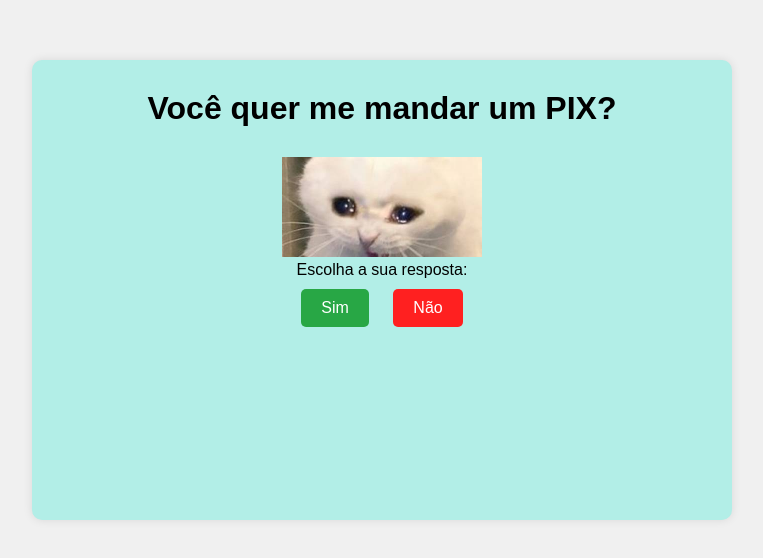
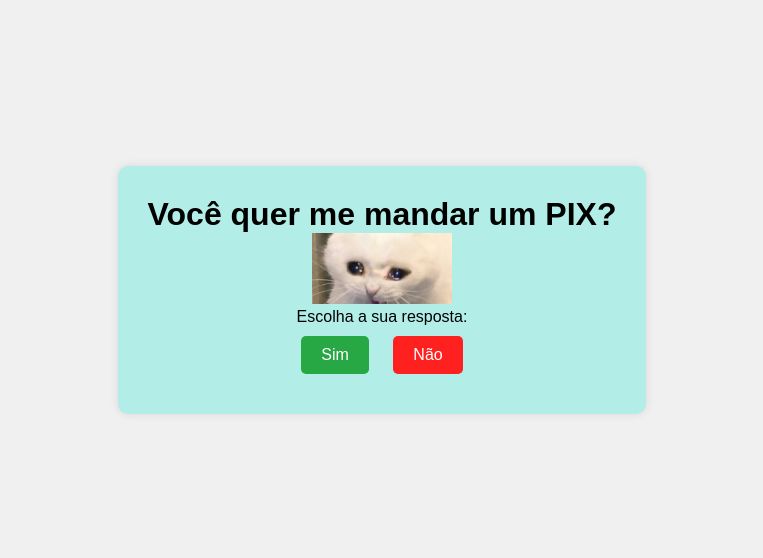
Before and after one commit to adlereduardo/botao-interativo, a plain HTML site: page index.html in a window 1280 px wide. Shown: the part 110-668 px from the top of the page, without its empty margins (258-1021 px from the left). Drawn offline with Linux system fonts and the light colour scheme.

Commit message:
style.css

```diff
--- a/css/style.css
+++ b/css/style.css
@@ -3,7 +3,6 @@
     margin: 0; /* Zera a margem */
     padding: 0; /* Zera o espaçamento dos itens */
 }
-
 /* Define o estilo da página */
 body {
     font-family: Arial, sans-serif; /* Define a Fonte */
@@ -14,7 +13,6 @@ body {
     height: 100vh; /* Define a altura do corpo do site */
     margin: 0; /* Não irá inserir margem */
 }
-
 /* Centraliza os elementos na tela */
 .container {
     text-align: center; /* Alinhamento do texto no container */
@@ -22,10 +20,7 @@ body {
     padding: 30px; /* Espaçamento dos itens-borda */
     border-radius: 10px; /* Arredonda as borda do conteiner */
     box-shadow: 0 0 10px rgba(0, 0, 0, 0.1); /* Efeito de sombreamento */
-    height: 50%;
-    width: 50%;
 }
-
 /* Estilos dos botão um */
 .botao-um {
     margin: 10px; /* Distância da margem */
@@ -38,12 +33,10 @@ body {
     color: white; /* Cor do texto */
     transition: all 0.3s ease; /* Efeito de transição de cor será feito em todo o botão em 0.3 segundo de forma suave */
 }
-
 /* Quando o botão for clicado, ele muda de cor */
 .botao-um:active {
     background-color: #0b4016; /* Cor do botão ao ser clicado */
 }
-
 .botao-dois {
     margin: 10px; /* Distância da margem */
     padding: 10px 20px; /* Espaçamento entre os itens internos */
@@ -55,11 +48,12 @@ body {
     color: white; /* Cor do texto */
     transition: all 0.3s ease; /* Efeito de transição de cor será feito em todo o botão em 0.3 segundo de forma suave */
 }
-
 /* Quando o botão for clicado, ele muda de cor */
 .botao-dois:active {
     background-color: #8a0000; /* Cor do botão ao ser clicado */
 }
+
+
 
 /* Oculta a mensagem de erro inicialmente */
 .oculto {
@@ -70,9 +64,5 @@ body {
 }
 
 .gato img{
-    width: 200px;
+    width: 30%;
 }
-
-h1{
-    margin-bottom: 30px;
-}
```
